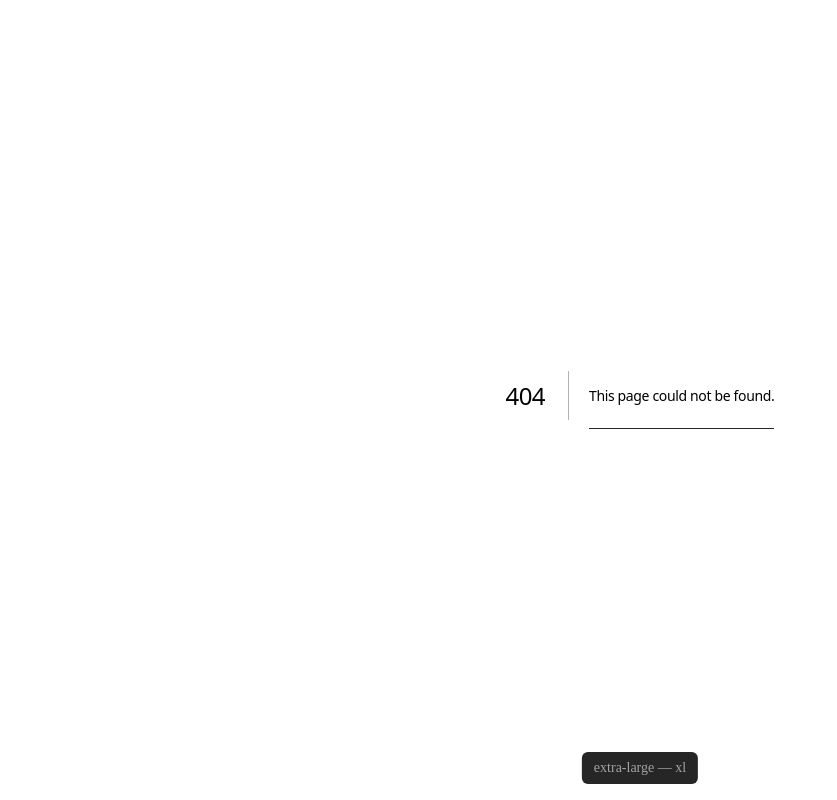
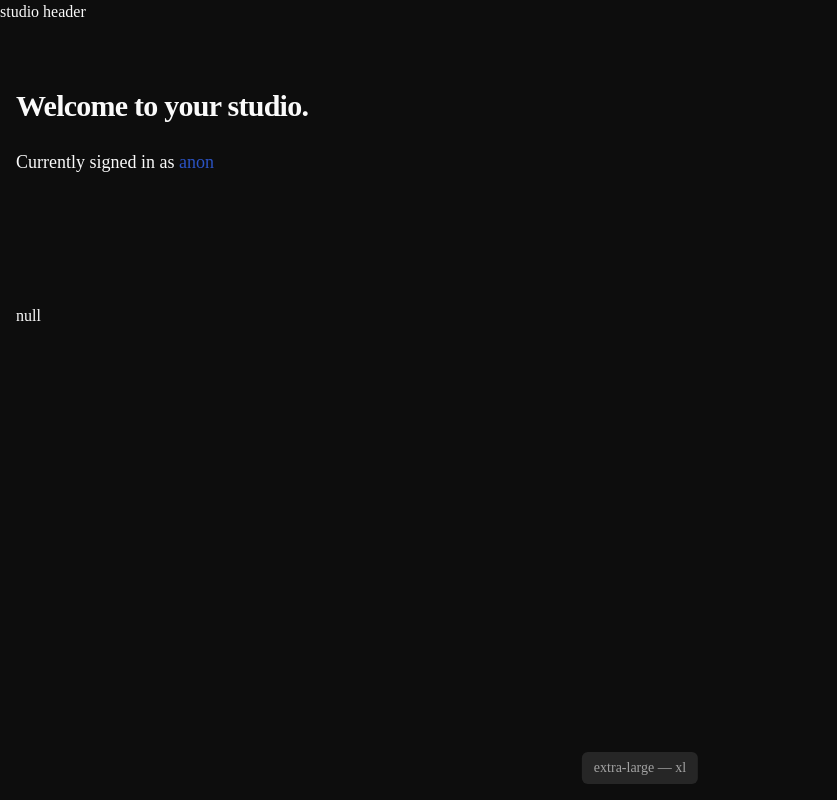
Before and after one commit to unorodeo/authexp_, a Next.js app: page /studio in a window 1280 px wide. Before the commit this address had no page. Shown: the whole page, without its empty margins (0-837 px from the left). Built offline with nearby package versions, Linux system fonts and the light colour scheme; no server answers.

Commit message:
feat: studio page

```diff
--- /dev/null
+++ b/app/(app)/studio/layout.tsx
@@ -0,0 +1,14 @@
+import { ReactNode } from "react";
+
+interface Props {
+  children: ReactNode;
+}
+
+export default function StudioLayout({ children }: Props) {
+  return (
+    <main className="flex flex-col justify-between min-h-screen">
+      <header>studio header</header>
+      <section className="relative flex-1">{children}</section>
+    </main>
+  );
+}
--- /dev/null
+++ b/app/(app)/studio/page.tsx
@@ -0,0 +1,21 @@
+import { Section } from "@/components/ui/section";
+import { auth } from "@/lib/auth";
+
+export default async function Studio() {
+  const session = await auth()
+
+  return (
+    <>
+      <Section>
+        <h2 className="border-none">Welcome to your studio.</h2>
+        <p className="text-lg">
+          Currently signed in as{" "}
+          <span className="font-medium text-primary">anon</span>
+        </p>
+      </Section>
+      <Section>
+        {JSON.stringify(session, null, 2)}
+      </Section>
+    </>
+  );
+}
```
